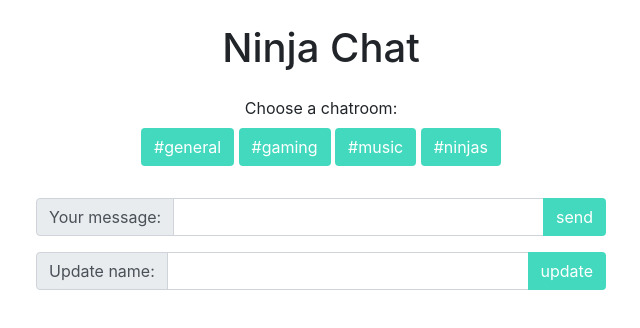
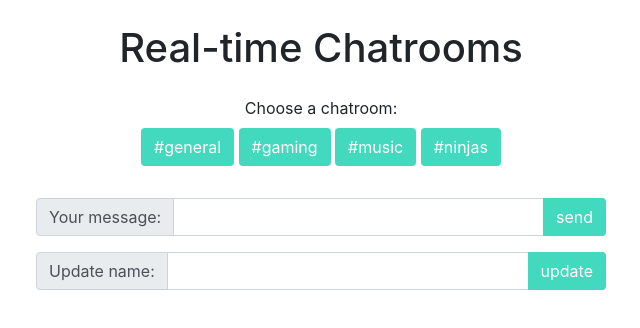
Before and after one commit to Albertdofficial/chatroom, a plain HTML site: page index.html in a window 1280 px wide. Shown: the whole page, without its empty margins (319-959 px from the left). Drawn offline with nearby package versions, Linux system fonts and the light colour scheme; no server answers.

Commit message:
changed the title

```diff
--- a/index.html
+++ b/index.html
@@ -16,7 +16,7 @@
   <body>
     <!-- container & title -->
     <div class="container my-4">
-      <h1 class="my-4 text-center">Ninja Chat</h1>
+      <h1 class="my-4 text-center">Real-time Chatrooms</h1>
       <!-- buttons for chatrooms -->
       <div class="chat-rooms mb-3 text-center">
         <div class="my-2">Choose a chatroom:</div>
```
